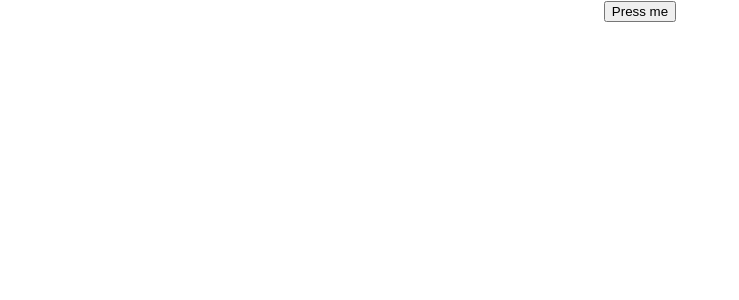
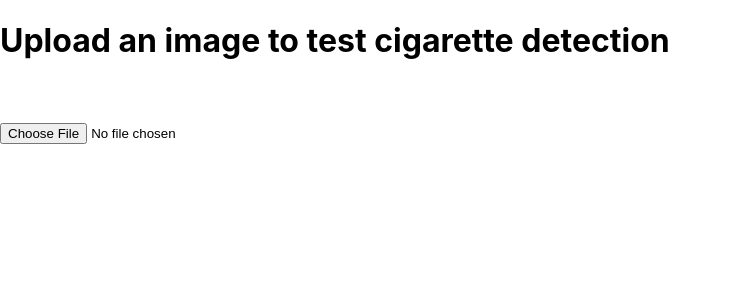
Before and after one commit to greenice288f/SWENGGroup31, a React (Create React App) app in the folder frontend/my-app/: page / in a window 1280 px wide. Shown: the top 300 px of the page, without its empty margins (0-739 px from the left). Built offline with nearby package versions, Linux system fonts and the light colour scheme.

Commit message:
Added upload image button to prepare for interaction with back-end

```diff
--- a/frontend/my-app/src/App.js
+++ b/frontend/my-app/src/App.js
@@ -1,33 +1,36 @@
-import logo from './logo.svg';
 import './App.css';
-import React from 'react';
+import { useState } from 'react';
 
 function App() {
-  const [message, setMessage]=React.useState("")
+  const [uploadedImage, setUploadedImage] = useState();
 
+  return (
+    <div>
+      <h1>Upload an image to test cigarette detection</h1>
 
-  function buttonPressed(){
-    fetch('http://127.0.0.1:5000/sokaigeljenorbitron')
-    .then(response => {
-      if (!response.ok) {
-        throw new Error('No response received');
-      }
-      return response.json();
-    })
-    .then(data => {
-      setMessage(data.message)
-      console.log(data.message)
-    })
-    .catch(error => {
-      setMessage("u forgot to start the server u stooopid")
-      // Show an error message to the user
-    });
+      {uploadedImage && (
+        <div>
+          <img
+            alt="not found"
+            width={"250px"}
+            src={URL.createObjectURL(uploadedImage)}
+          />
+          <br />
+          <button onClick={() => setUploadedImage(null)}>Remove</button>
+        </div>
+      )}
 
-  }
-  return (
-    <div className="App">
-    <button onClick={buttonPressed}>Press me</button>
-    <p>{message}</p>
+      <br />
+      <br />
+
+      <input
+        type="file"
+        name="myImage"
+        onChange={(event) => {
+          console.log(event.target.files[0]);
+          setUploadedImage(event.target.files[0]);
+        }}
+      />
     </div>
   );
 }
```
